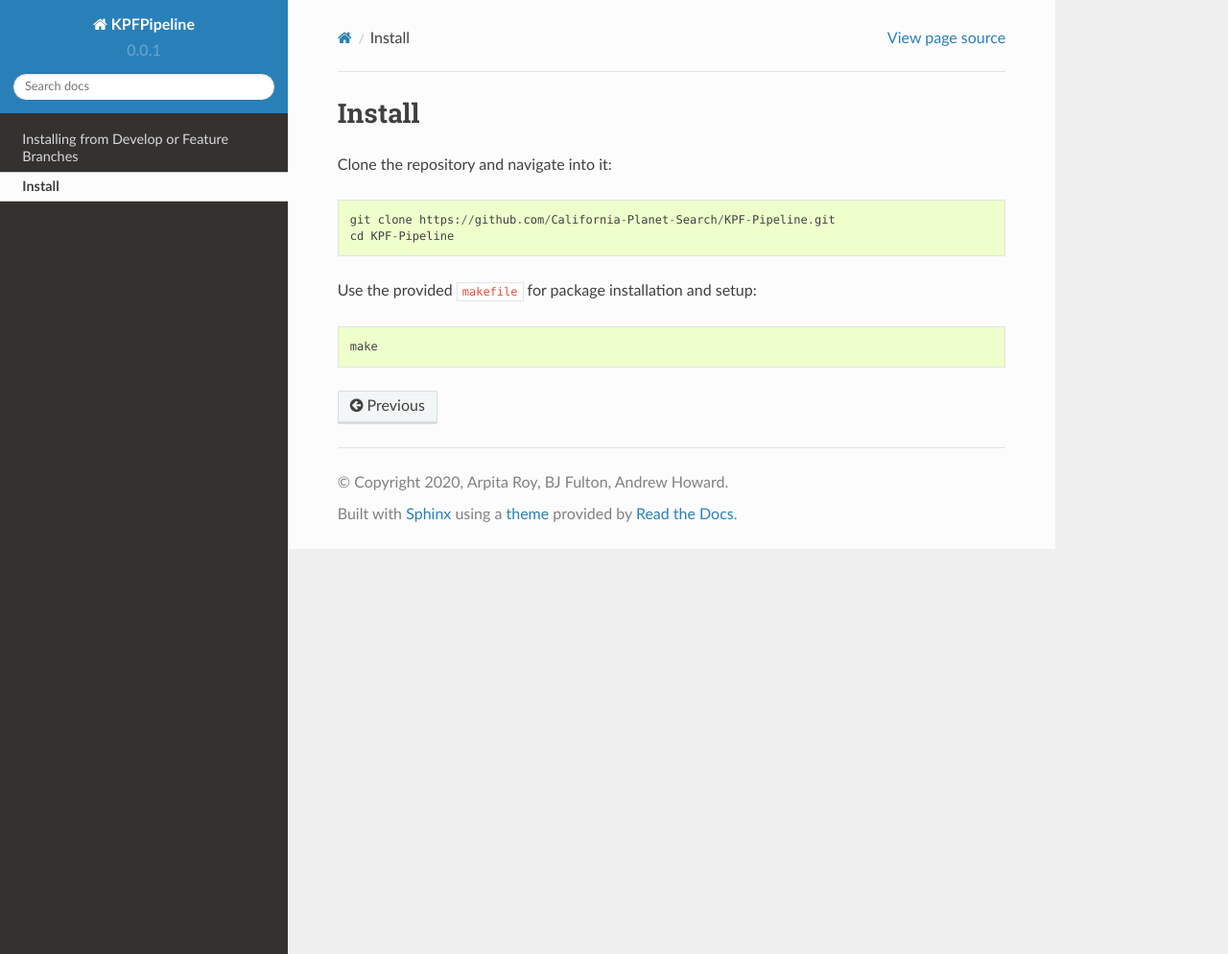
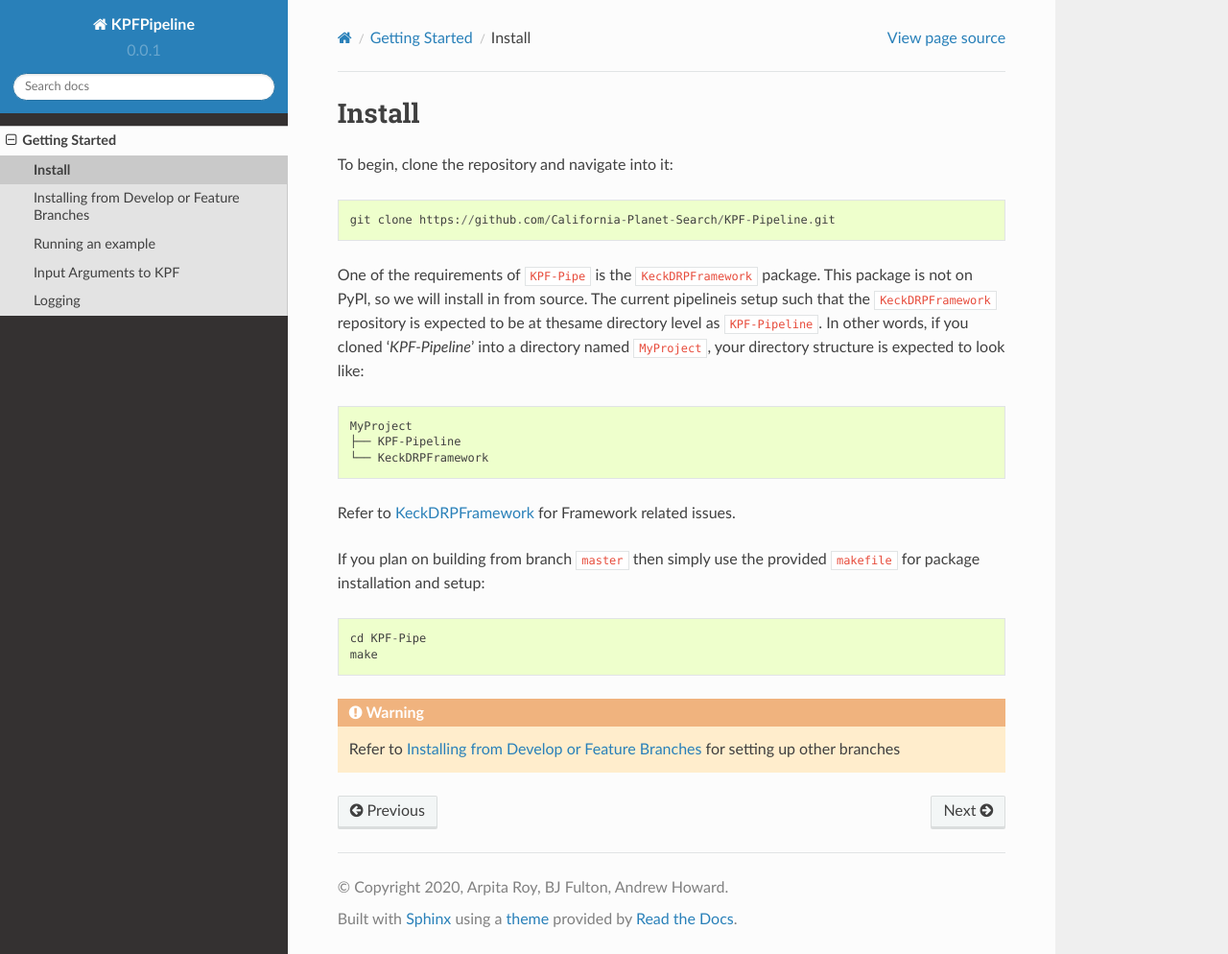
Before and after one commit to Keck-DataReductionPipelines/KPF-Pipeline, a Sphinx documentation site: the page built from docs/source/intro/install.rst, in a window 1280 px wide and 994 px high. Shown: the whole window at 96% size. Built offline with Sphinx 7.4.7 and the Read the Docs theme 2.0.0, drawn with Linux system fonts in a browser that asks for light colours; formulas are drawn with MathJax 3.

Commit message:
updated docs

```diff
--- a/docs/source/index.rst
+++ b/docs/source/index.rst
@@ -25,8 +25,7 @@
 .. toctree::
     :maxdepth: 1
 
-    intro/install_develop.rst
-    intro/install.rst
+    intro/getting_started.rst
 
 
 Indices and tables
--- /dev/null
+++ b/docs/source/intro/input.rst
@@ -0,0 +1,4 @@
+Input Arguments to KPF
+======================
+
+Well Well
--- a/docs/source/intro/install.rst
+++ b/docs/source/intro/install.rst
@@ -1,11 +1,30 @@
 Install
 =======
 
-Clone the repository and navigate into it::
+To begin, clone the repository and navigate into it::
 
     git clone https://github.com/California-Planet-Search/KPF-Pipeline.git
-    cd KPF-Pipeline
 
-Use the provided ``makefile`` for package installation and setup::
+One of the requirements of ``KPF-Pipe`` is the ``KeckDRPFramework``
+package. This package is not on PyPl, so we will install in from source.
+The current pipelineis setup such that the ``KeckDRPFramework``
+repository is expected to be at thesame directory level as ``KPF-Pipeline``.
+In other words, if you cloned '`KPF-Pipeline`' into a directory
+named ``MyProject``, your directory structure
+is expected to look like::
 
+    MyProject
+    ├── KPF-Pipeline
+    └── KeckDRPFramework
+
+Refer to `KeckDRPFramework
+<https://github.com/Keck-DataReductionPipelines/KeckDRPFramework>`_
+for Framework related issues.
+
+If you plan on building from branch ``master`` then simply
+use the provided ``makefile`` for package installation and setup::
+
+    cd KPF-Pipe
     make
+
+.. warning:: Refer to :doc:`install_develop` for setting up other branches
--- /dev/null
+++ b/docs/source/intro/logging.rst
@@ -0,0 +1,2 @@
+Logging
+=======
```
Also changed, not shown: docs/source/intro/getting_started.rst (added, +13 -0 lines), docs/source/intro/running_example.rst (added, +77 -0 lines), 4 other files.
